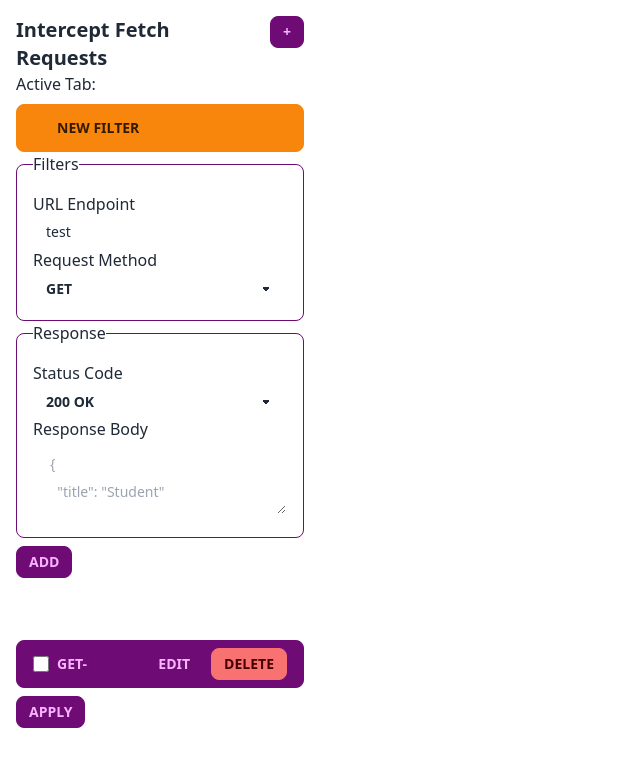
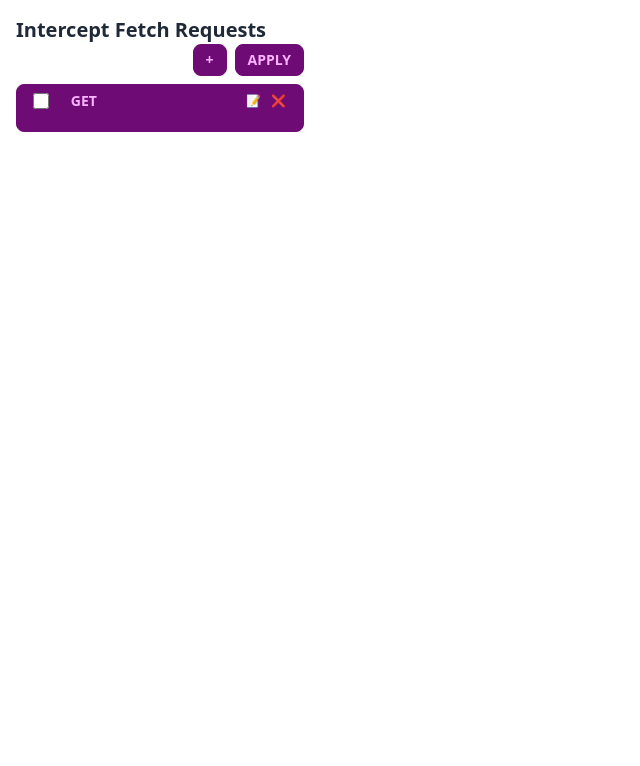
Before and after one commit to morshedgit/chrome-ex-interceptor, a React (Vite) app: page / in a window 1280 px wide. Shown: the top 766 px of the page, without its empty margins (0-640 px from the left). Built offline with nearby package versions, Linux system fonts and the light colour scheme.

Commit message:
feat: injects multiple filters

```diff
--- a/src/App.tsx
+++ b/src/App.tsx
@@ -2,13 +2,16 @@ import { useState } from "react";
 import { ConfigKey, useConfig } from "./store/useConfig";
 import Filter from "./Filter";
 import { applyFilter } from "./services/chrome";
+import FilterHeader from "./FilterHeader";
 
 function App() {
   const [activeTab, setActiveTab] = useState<chrome.tabs.Tab | undefined>();
-  const { configs } = useConfig((state) => ({
+  const [activeFilter, setActiveFilter] = useState<ConfigKey>();
+
+  const { configs, config } = useConfig((state) => ({
     configs: state.configs,
+    config: activeFilter ? state.configs[activeFilter] : undefined,
   }));
-  const [activeFilter, setActiveFilter] = useState<ConfigKey>();
 
   /**
    *
@@ -22,38 +25,68 @@ function App() {
 
   return (
     <main className="p-4 w-80">
-      <div className="flex gap-2">
       <h1 className="text-xl font-bold">Intercept Fetch Requests</h1>
+      <div className="grid grid-cols-2 gap-2">
+        <h2 className="truncate">{activeTab?.title}</h2>
+        <div className="flex justify-end gap-2">
+          {!activeFilter ? (
+            <button
+              className="btn btn-primary btn-sm"
+              title="Add new filter"
+              onClick={() => setActiveFilter("New")}
+            >
+              +
+            </button>
+          ) : (
             <button
               className="btn btn-primary btn-sm"
               title="Add new filter"
               onClick={() => setActiveFilter(undefined)}
             >
-          +
+              {`<`}
             </button>
+          )}
+
+          {!activeFilter && (
+            <button
+              className="btn btn-sm btn-primary"
+              type="button"
+              onClick={handleApply}
+            >
+              Apply
+            </button>
+          )}
         </div>
-      <h2>Active Tab: {activeTab?.title}</h2>
-      <ul className="list-none pl-none flex flex-col gap-2 my-2 w-full">
-        {!activeFilter && (
-          <Filter isActive={!activeFilter} onEdit={setActiveFilter} />
-        )}
+      </div>
+      <section className="flex">
+        <ul
+          className={`transition-[width] list-none pl-none flex flex-col gap-2 my-2 ${
+            activeFilter ? "w-0" : "w-[18rem]"
+          } overflow-hidden`}
+        >
+          {activeFilter === "New" && <Filter active onEdit={setActiveFilter} />}
           {Object.values(configs).map((config) => (
-          <Filter
+            <FilterHeader
               key={config.key}
               config={config}
-            isActive={config.key === activeFilter}
+              active={config.key === activeFilter}
               onEdit={setActiveFilter}
             />
           ))}
         </ul>
-
-      <button
-        className="btn btn-sm btn-primary"
-        type="button"
-        // onClick={handleApply}
+        <div
+          className={`transition-[width] ${
+            activeFilter ? "w-[18rem]" : "w-0"
+          } overflow-hidden`}
         >
-        Apply
-      </button>
+          <Filter
+            key={config?.key}
+            config={config}
+            active
+            onEdit={setActiveFilter}
+          />
+        </div>
+      </section>
     </main>
   );
 }
--- a/src/Filter.tsx
+++ b/src/Filter.tsx
@@ -4,8 +4,8 @@ import FilterHeader from "./FilterHeader";
 
 function Filter(props: {
   config?: Config;
-  isActive: boolean;
-  onEdit: (configKey?: ConfigKey) => void;
+  active: boolean;
+  onEdit?: (configKey?: ConfigKey) => void;
 }) {
   const config = props.config ?? {
     key: "new",
@@ -64,16 +64,19 @@ function Filter(props: {
 
     const modifiedConfig = { key, url, method, statusCode, responseBody };
     if (props.config) updateConfig(modifiedConfig);
-    else addConfig(modifiedConfig);
+    else {
+      addConfig(modifiedConfig);
+      props.onEdit?.(key);
+    }
   };
 
+  console.log({ config: props.config });
+
   return (
-    <li>
-      <FilterHeader {...props} />
     <form
       onSubmit={handleSubmit}
       className={`h-0 overflow-hidden ${
-          props.isActive ? "h-[30rem]" : ""
+        props.active ? "h-[30rem]" : ""
       } transition-[height]`}
     >
       <fieldset className="border border-solid border-primary p-4 rounded-lg">
@@ -148,7 +151,6 @@ function Filter(props: {
         </button>
       </div>
     </form>
-    </li>
   );
 }
 
--- a/src/FilterHeader.tsx
+++ b/src/FilterHeader.tsx
@@ -2,8 +2,8 @@ import { Config, ConfigKey, useConfig } from "./store/useConfig";
 
 function FilterHeader(props: {
   config?: Config;
-  isActive: boolean;
-  onEdit: (configKey?: ConfigKey) => void;
+  active: boolean;
+  onEdit?: (configKey?: ConfigKey) => void;
 }) {
   const { removeConfig, updateConfig } = useConfig((state) => ({
     removeConfig: state.removeConfig,
@@ -21,10 +21,11 @@ function FilterHeader(props: {
   };
   return (
     <div
-      className={`flex items-center  justify-start gap-2 btn  w-full ${
-        props.isActive ? "btn-accent" : "btn-primary"
-      }`}
+      className={`btn w-full h-fit ${
+        props.active ? "btn-accent" : "btn-primary"
+      } pb-2`}
     >
+      <div className={`w-full grid grid-cols-[1fr_5fr_2fr] items-center gap-2`}>
         <input
           type="checkbox"
           className={`form-checkbox h-4 w-4 text-indigo-600 transition duration-150 ease-in-out ${
@@ -34,30 +35,30 @@ function FilterHeader(props: {
           onChange={handleToggleConfig}
         />
         {props.config ? (
-        <p>
-          {props.config?.method}-{props.config?.url}
-        </p>
+          <h3 className="text-left truncate">{props.config?.method}</h3>
         ) : (
           <p>New Filter</p>
         )}
         {props.config && (
-        <div className="ml-auto flex">
+          <div className="ml-auto flex gap-2">
             <button
-            className="btn btn-sm btn-primary ml-2"
+              className="btn btn-xs btn-ghost px-0"
               onClick={() => {
-              props.onEdit(props.config?.key);
+                props.onEdit?.(props.config?.key);
               }}
             >
-            Edit
+              <span>{`📝`}</span>
             </button>
             <button
-            className="btn btn-sm btn-error ml-2"
+              className="btn btn-xs btn-ghost px-0"
               onClick={handleRemoveConfig}
             >
-            Delete
+              <span>{`❌`}</span>
             </button>
           </div>
         )}
+      </div>
+      <p className="w-full text-left text-xs break-all">{props.config?.url}</p>
     </div>
   );
 }
--- a/src/services/chrome.ts
+++ b/src/services/chrome.ts
@@ -15,24 +15,20 @@ function interceptor(args: string) {
     init?: RequestInit | undefined
   ): Promise<Response> => {
     for (const filter of filters) {
-      if (typeof input === "string") {
-        if (filter.method === init?.method)
+      if (filter.method !== init?.method) continue;
+
+      if (typeof input === "string" && input.includes(filter.url)) {
+        console.log(`Request intercepted`);
         return new Response(filter.responseBody, {
           status: filter.statusCode,
           headers: { "Content-Type": "application/json" },
         });
-        else return oldFetch.call(window, input, init);
-      }
-
-      if (input instanceof URL)
-        if (filter.method === init?.method && input.href.includes(filter.url))
+      } else if (input instanceof URL && input.href.includes(filter.url))
         return new Response(filter.responseBody, {
           status: filter.statusCode,
           headers: { "Content-Type": "application/json" },
         });
-        else return oldFetch.call(window, input, init);
-
-      if (filter.method === init?.method && input.url.includes(filter.url))
+      else if (input instanceof Request && input.url.includes(filter.url))
         return new Response(filter.responseBody, {
           status: filter.statusCode,
           headers: { "Content-Type": "application/json" },
@@ -48,9 +44,11 @@ export const applyFilter = async (configs: Configs) => {
 
   if (!tabId) return;
 
-  const args = JSON.stringify(
-    Object.values(configs).filter((config) => config.selected)
+  const selectedFilters = Object.values(configs).filter(
+    (config) => config.selected
   );
+
+  const args = JSON.stringify(selectedFilters);
 
   chrome.scripting
     .executeScript({
```
Lines whose indentation alone changed are shown as unchanged.
